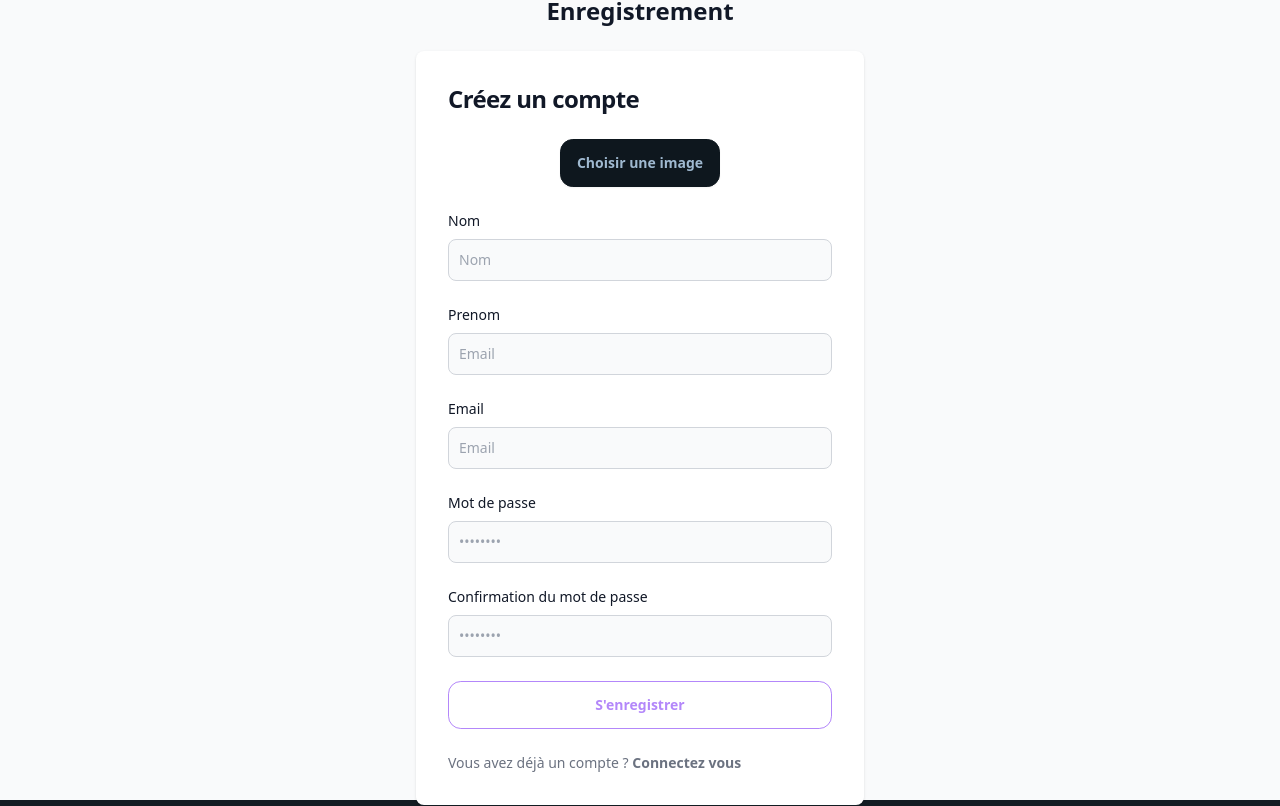
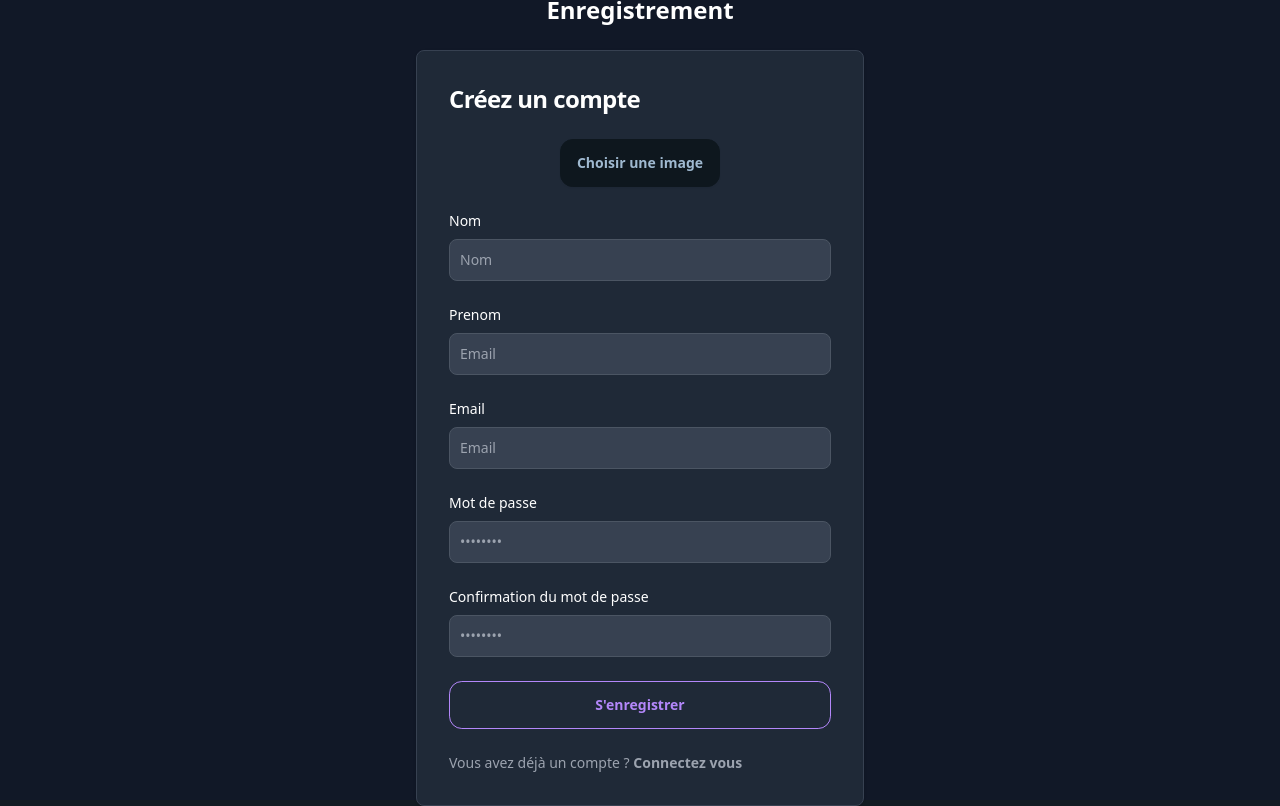
Before and after one commit to MathisTC/chat-app, a Vue app: page /register in a window 1280 px wide. Built offline with nearby package versions, Linux system fonts and the light colour scheme.

Commit message:
Correctifs

```diff
--- a/src/views/LoginView.vue
+++ b/src/views/LoginView.vue
@@ -1,35 +1,35 @@
 <template>
-    <section class="h-screen my-auto bg-gray-50 dark:bg-gray-900">
+    <section class="h-screen my-auto bg-gray-900">
         <div class="flex flex-col items-center justify-center px-3 py-8 mx-auto md:h-screen lg:py-0">
-            <a class="flex items-center mb-6 text-2xl font-semibold text-gray-900 dark:text-white">
+            <a class="flex items-center mb-6 text-2xl font-semibold text-white">
                 Connexion
             </a>
             <div
-                class="w-full mt-32 bg-white rounded-lg shadow dark:border md:mt-0 sm:max-w-md xl:p-0 dark:bg-gray-800 dark:border-gray-700">
+                class="w-full mt-32 rounded-lg shadow border md:mt-0 sm:max-w-md xl:p-0 bg-gray-800 border-gray-700">
                 <div class="p-6 space-y-4 md:space-y-6 sm:p-8">
-                    <h1 class="text-xl font-bold leading-tight tracking-tight text-gray-900 md:text-2xl dark:text-white">
+                    <h1 class="text-xl font-bold leading-tight tracking-tight text-gray-900 md:text-2xl text-white">
                         Connectez vous à votre compte
                     </h1>
                     <form class="space-y-4 md:space-y-6" @submit.prevent="login">
                         <div>
                             <label for="email"
-                                class="block mb-2 text-sm font-medium text-gray-900 dark:text-white">Email</label>
+                                class="block mb-2 text-sm font-medium text-white">Email</label>
                             <input v-model="email" type="email" name="email" id="email"
-                                class="bg-gray-50 border border-gray-300 text-gray-900 sm:text-sm rounded-lg focus:ring-primary-600 focus:border-primary-600 block w-full p-2.5 dark:bg-gray-700 dark:border-gray-600 dark:placeholder-gray-400 dark:text-white dark:focus:ring-blue-500 dark:focus:border-blue-500"
+                                class="border border-gray-300 sm:text-sm rounded-lg  block w-full p-2.5 bg-gray-700 border-gray-600 placeholder-gray-400 text-white focus:ring-blue-500 focus:border-blue-500"
                                 placeholder="Email" required="">
                         </div>
                         <div>
-                            <label for="password" class="block mb-2 text-sm font-medium text-gray-900 dark:text-white">Mot
+                            <label for="password" class="block mb-2 text-sm font-medium text-white">Mot
                                 de passe</label>
                             <input v-model="password" type="password" name="password" id="password" placeholder="••••••••"
-                                class="bg-gray-50 border border-gray-300 text-gray-900 sm:text-sm rounded-lg focus:ring-primary-600 focus:border-primary-600 block w-full p-2.5 dark:bg-gray-700 dark:border-gray-600 dark:placeholder-gray-400 dark:text-white dark:focus:ring-blue-500 dark:focus:border-blue-500"
+                                class="border block w-full p-2.5 bg-gray-700 border-gray-600 placeholder-gray-400 text-white focus:ring-blue-500 focus:border-blue-500"
                                 required="">
                         </div>
 
                         <button class="w-full text-center btn btn-outline btn-accent">Se connecter</button>
-                        <p class="text-sm font-light text-gray-500 dark:text-gray-400">
+                        <p class="text-sm font-light text-gray-400">
                             Vous n'avez pas de compte ? <router-link :to="{ path: '/register' }"
-                                class="font-bold text-primary-600 hover:underline dark:text-primary-500">Enregistrez
+                                class="font-bold hover:underline text-primary-500">Enregistrez
                                 vous</router-link>
                         </p>
                     </form>
--- a/src/views/RegisterView.vue
+++ b/src/views/RegisterView.vue
@@ -1,13 +1,13 @@
 <template>
-  <section class="h-screen my-auto bg-gray-50 dark:bg-gray-900">
+  <section class="h-screen my-auto  bg-gray-900">
     <div class="flex flex-col items-center justify-center px-3 py-8 mx-auto md:h-screen lg:py-0">
-      <a class="flex items-center mb-6 text-2xl font-semibold text-gray-900 dark:text-white">
+      <a class="flex items-center mb-6 text-2xl font-semibold text-white">
         Enregistrement
       </a>
       <div
-        class="w-full bg-white rounded-lg shadow dark:border md:mt-0 sm:max-w-md xl:p-0 dark:bg-gray-800 dark:border-gray-700">
+        class="w-full rounded-lg shadow border md:mt-0 sm:max-w-md xl:p-0 bg-gray-800 border-gray-700">
         <div class="p-6 space-y-4 md:space-y-6 sm:p-8">
-          <h1 class="text-xl font-bold leading-tight tracking-tight text-gray-900 md:text-2xl dark:text-white">
+          <h1 class="text-xl font-bold leading-tight tracking-tight md:text-2xl text-white">
             Créez un compte
           </h1>
           <form class="space-y-4 md:space-y-6" @submit.prevent="register">
@@ -15,13 +15,14 @@
               <a class="btn" onclick="my_modal_2.showModal()">Choisir une image</a>
               <img class="rounded-full w-16 h-16" :src="image" v-if="image !== '' && fileBytes !== null" />
             </div>
+
             <dialog id="my_modal_2" class="modal">
               <div class="modal-box">
                 <h3 class="font-bold text-lg">Hello!</h3>
                 <p class="py-4">Veuillez choisir une image puis la rogner</p>
                 <input @change="onFileChange" type="file"
                   class="file-input file-input-bordered file-input-accent ghost w-full max-w-xs mb-2" />
-                <cropper ref="cropper" v-if="image != ''" :src="image" :stencil-props="{ aspectRatio: 1 / 1 }"
+                <cropper ref="cropper" v-if="image != '' && changeImg" :src="image" :stencil-props="{ aspectRatio: 1 / 1 }"
                   :stencil-component="$options.components.CircleStencil" />
                 <form method="dialog" class="modal-backdrop">
                   <button class="btn mt-5 btn-outline btn-error btn-sm btn-block">Annuler</button>
@@ -30,42 +31,42 @@
                 </form>
               </div>
             </dialog>
+
             <div>
-              <label for="nom" class="block mb-2 text-sm font-medium text-gray-900 dark:text-white">Nom</label>
+              <label for="nom" class="block mb-2 text-sm font-medium text-white">Nom</label>
               <input v-model="nom" name="nom" id="nom"
-                class="bg-gray-50 border border-gray-300 text-gray-900 sm:text-sm rounded-lg focus:ring-primary-600 focus:border-primary-600 block w-full p-2.5 dark:bg-gray-700 dark:border-gray-600 dark:placeholder-gray-400 dark:text-white dark:focus:ring-blue-500 dark:focus:border-blue-500"
+                class="border sm:text-sm rounded-lg focus:ring-primary-600 focus:border-primary-600 block w-full p-2.5 bg-gray-700 border-gray-600 placeholder-gray-400 text-white focus:ring-blue-500 focus:border-blue-500"
                 placeholder="Nom">
             </div>
             <div>
-              <label for="prenom" class="block mb-2 text-sm font-medium text-gray-900 dark:text-white">Prenom</label>
+              <label for="prenom" class="block mb-2 text-sm font-medium text-white">Prenom</label>
               <input v-model="prenom" name="prenom" id="prenom"
-                class="bg-gray-50 border border-gray-300 text-gray-900 sm:text-sm rounded-lg focus:ring-primary-600 focus:border-primary-600 block w-full p-2.5 dark:bg-gray-700 dark:border-gray-600 dark:placeholder-gray-400 dark:text-white dark:focus:ring-blue-500 dark:focus:border-blue-500"
+                class="border sm:text-sm rounded-lg block w-full p-2.5 bg-gray-700 border-gray-600 placeholder-gray-400 text-white focus:ring-blue-500 focus:border-blue-500"
                 placeholder="Email">
             </div>
             <div>
-              <label for="email" class="block mb-2 text-sm font-medium text-gray-900 dark:text-white">Email</label>
+              <label for="email" class="block mb-2 text-sm font-medium text-white">Email</label>
               <input v-model="email" type="email" name="email" id="email"
-                class="bg-gray-50 border border-gray-300 text-gray-900 sm:text-sm rounded-lg focus:ring-primary-600 focus:border-primary-600 block w-full p-2.5 dark:bg-gray-700 dark:border-gray-600 dark:placeholder-gray-400 dark:text-white dark:focus:ring-blue-500 dark:focus:border-blue-500"
+                class="border sm:text-sm rounded-lg block w-full p-2.5 bg-gray-700 border-gray-600 placeholder-gray-400 text-white focus:ring-blue-500 focus:border-blue-500"
                 placeholder="Email">
             </div>
             <div>
-              <label for="password" class="block mb-2 text-sm font-medium text-gray-900 dark:text-white">Mot de
+              <label for="password" class="block mb-2 text-sm font-medium text-white">Mot de
                 passe</label>
               <input v-model="password" type="password" name="password" id="password" placeholder="••••••••"
-                class="bg-gray-50 border border-gray-300 text-gray-900 sm:text-sm rounded-lg focus:ring-primary-600 focus:border-primary-600 block w-full p-2.5 dark:bg-gray-700 dark:border-gray-600 dark:placeholder-gray-400 dark:text-white dark:focus:ring-blue-500 dark:focus:border-blue-500">
-            </div>
+              class="border sm:text-sm rounded-lg block w-full p-2.5 bg-gray-700 border-gray-600 placeholder-gray-400 text-white focus:ring-blue-500 focus:border-blue-500">
+              </div>
             <div>
-              <label for="password2" class="block mb-2 text-sm font-medium text-gray-900 dark:text-white">Confirmation du
-                mot de
-                passe</label>
+              <label for="password2" class="block mb-2 text-sm font-medium text-white">Confirmation du
+                mot de passe</label>
               <input v-model="password2" type="password" name="password2" id="password2" placeholder="••••••••"
-                class="bg-gray-50 border border-gray-300 text-gray-900 sm:text-sm rounded-lg focus:ring-primary-600 focus:border-primary-600 block w-full p-2.5 dark:bg-gray-700 dark:border-gray-600 dark:placeholder-gray-400 dark:text-white dark:focus:ring-blue-500 dark:focus:border-blue-500">
+              class="border sm:text-sm rounded-lg block w-full p-2.5 bg-gray-700 border-gray-600 placeholder-gray-400 text-white focus:ring-blue-500 focus:border-blue-500">
             </div>
             <p v-if="error != ''"> {{ error }} </p>
             <button class="w-full text-center btn btn-outline btn-accent">S'enregistrer</button>
-            <p class="text-sm font-light text-gray-500 dark:text-gray-400">
+            <p class="text-sm font-light text-gray-400">
               Vous avez déjà un compte ? <router-link :to="{ path: '/login' }"
-                class="font-bold text-primary-600 hover:underline dark:text-primary-500">Connectez vous</router-link>
+                class="font-bold hover:underline text-primary-500">Connectez vous</router-link>
             </p>
           </form>
         </div>
@@ -93,7 +94,8 @@ export default {
       email: '',
       password: '',
       password2: '',
-      error: ''
+      error: '',
+      changeImg: true
     };
   },
   methods: {
@@ -132,11 +134,13 @@ export default {
         };
         reader.readAsArrayBuffer(blob);
       }, this.image.type);
+      this.changeImg = false
     },
 
     async onFileChange(e) {
       const file = e.target.files[0];
       this.image = URL.createObjectURL(file);
+      this.changeImg = true
     }
   }
 };
```
